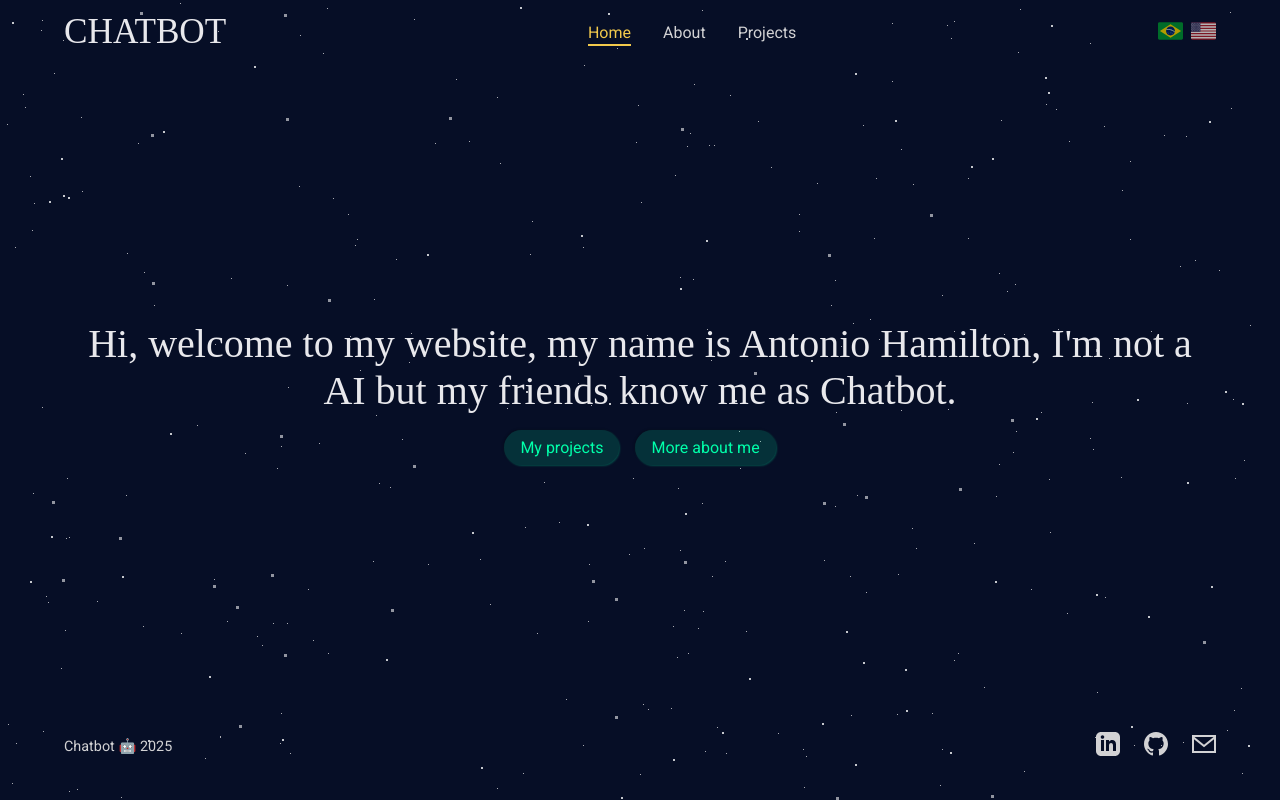
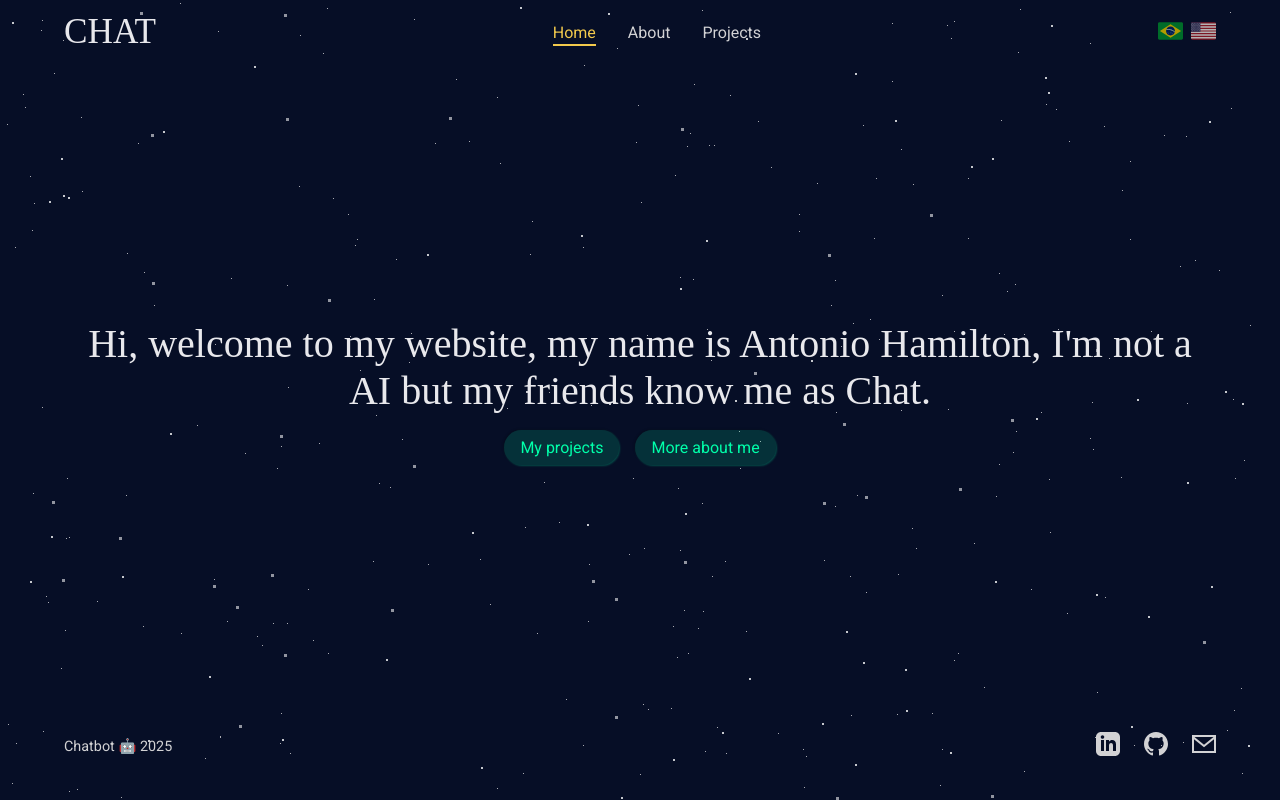
Before and after one commit to AntonioHamilton/Chatbot-Website, a Next.js app: page / in a window 1280 px wide. Built offline with nearby package versions, Linux system fonts and the light colour scheme; a web font is replaced by a local one.

Commit message:
chore: changing names for Chat

```diff
--- a/src/Translations/index.tsx
+++ b/src/Translations/index.tsx
@@ -1,5 +1,5 @@
 const PT_BR = {
-  home: 'Bem-vindo ao meu website, meu nome é Antônio Hamilton, e apesar de não ser uma IA meus amigos me chamam de Chatbot.',
+  home: 'Bem-vindo ao meu website, meu nome é Antônio Hamilton, e apesar de não ser uma IA meus amigos me chamam de Chat.',
   my_projects: 'Meus projetos',
   more_about_me: 'Mais sobre mim',
   about: (
@@ -28,7 +28,7 @@ const PT_BR = {
 };
 
 const EN_US = {
-  home: `Hi, welcome to my website, my name is Antonio Hamilton, I'm not a AI but my friends know me as Chatbot.`,
+  home: `Hi, welcome to my website, my name is Antonio Hamilton, I'm not a AI but my friends know me as Chat.`,
   more_about_me: 'More about me',
   my_projects: 'My projects',
   about: (
--- a/src/components/Header/Header.tsx
+++ b/src/components/Header/Header.tsx
@@ -26,7 +26,7 @@ export const Header = () => {
     <header className={styles.header}>
       <div className={styles.header__logo}>
         <Link href="/">
-          <span>CHATBOT</span>
+          <span>CHAT</span>
         </Link>
       </div>
 
```
